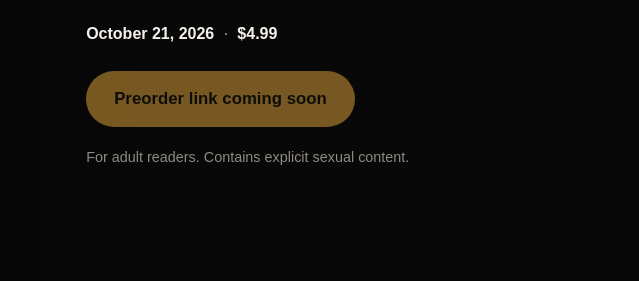
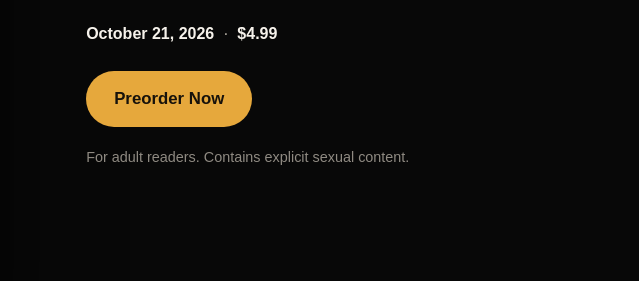
Before and after one commit to dangerblaze6969/dangerblaze6969.github.io, a plain HTML site: page index.html in a window 1280 px wide. Shown: the part 543-824 px from the top of the page, 641-1280 px from the left. Drawn offline with Linux system fonts and the light colour scheme.

Commit message:
Update index.html

```diff
--- a/index.html
+++ b/index.html
@@ -300,8 +300,8 @@ h1 {
            2. Add class="hidden" to the "coming soon" link.
            3. Remove "hidden" from the "Preorder Now" link.
     -->
-    <a class="button disabled" href="#" aria-disabled="true">Preorder link coming soon</a>
-    <a class="button hidden" href="WHITE-GOLD-BOOKS2READ-URL">Preorder Now</a>
+    <a class="button hidden" href="#" aria-disabled="true">Preorder link coming soon</a>
+    <a class="button" href="https://books2read.com/u/4jlKQZ">Preorder Now</a>
 
     <div class="adult">For adult readers. Contains explicit sexual content.</div>
   </section>
```
